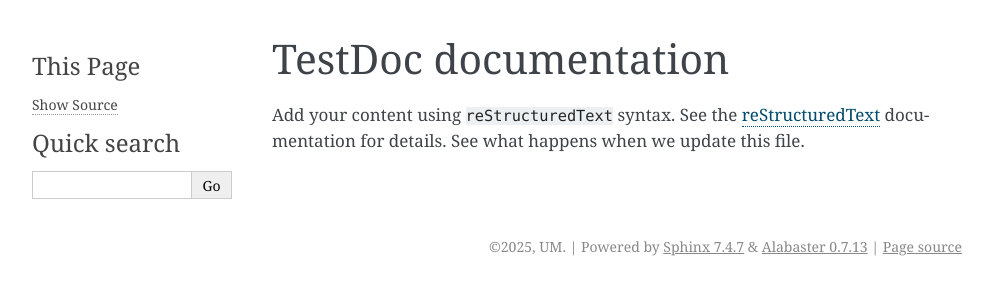
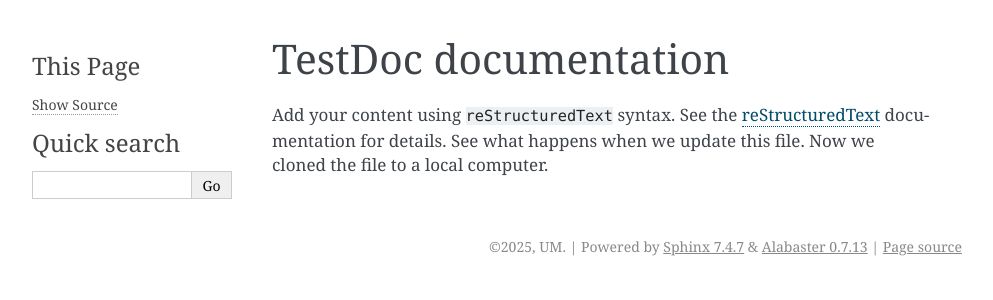
Before and after one commit to UweMuehlich/TestDoc, a Sphinx documentation site: the page built from doc/source/index.rst, in a window 1280 px wide. Shown: the top 300 px of the page, without its empty margins (148-1141 px from the left). Built offline with Sphinx 7.4.7, drawn with Linux system fonts in a browser that asks for light colours.

Commit message:
local changes

```diff
--- a/doc/source/index.rst
+++ b/doc/source/index.rst
@@ -9,7 +9,7 @@ TestDoc documentation
 Add your content using ``reStructuredText`` syntax. See the
 `reStructuredText <https://www.sphinx-doc.org/en/master/usage/restructuredtext/index.html>`_
 documentation for details.
-See what happens when we update this file.
+See what happens when we update this file. Now we cloned the file to a local computer.
 
 
 .. toctree::
```
